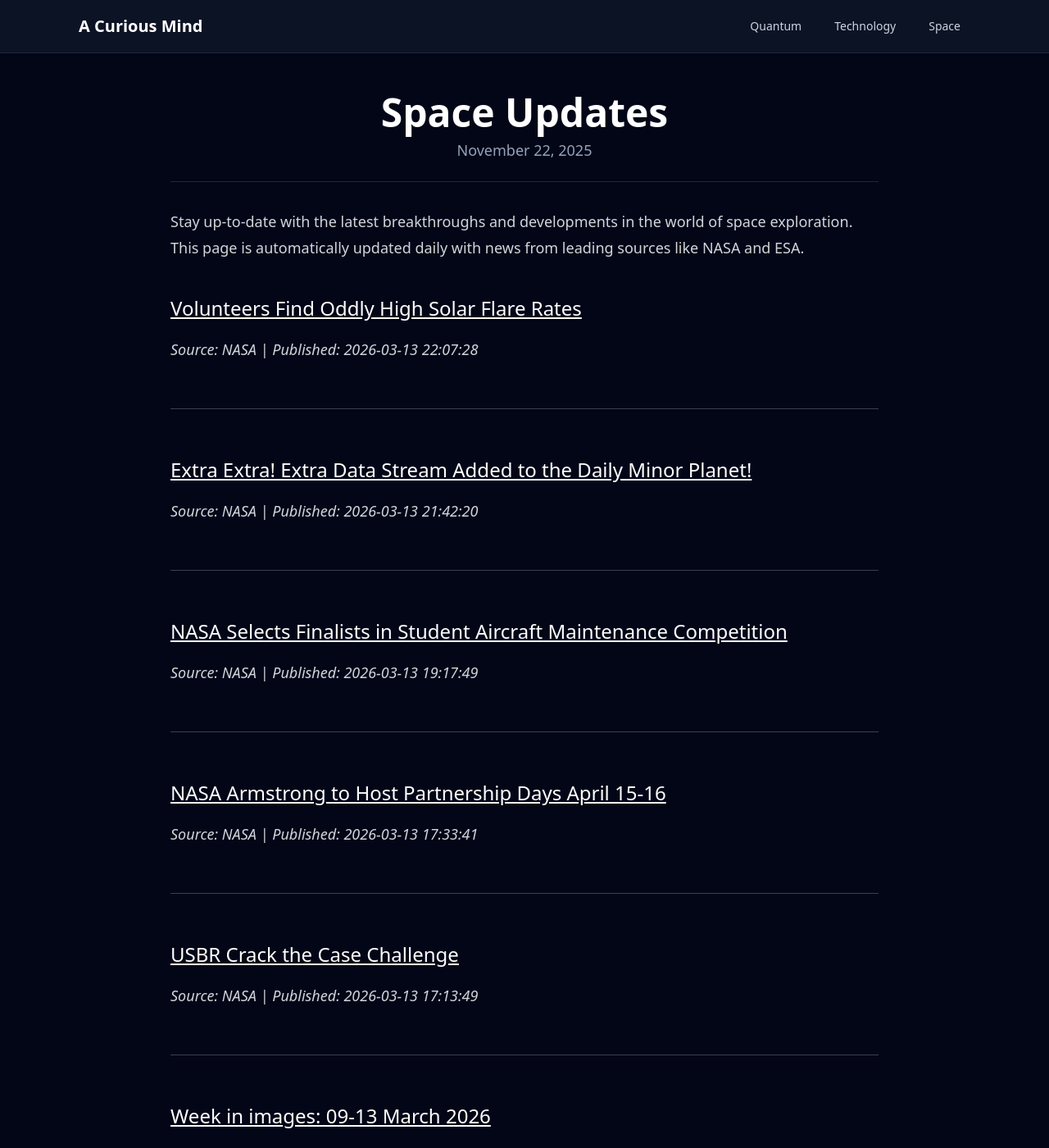
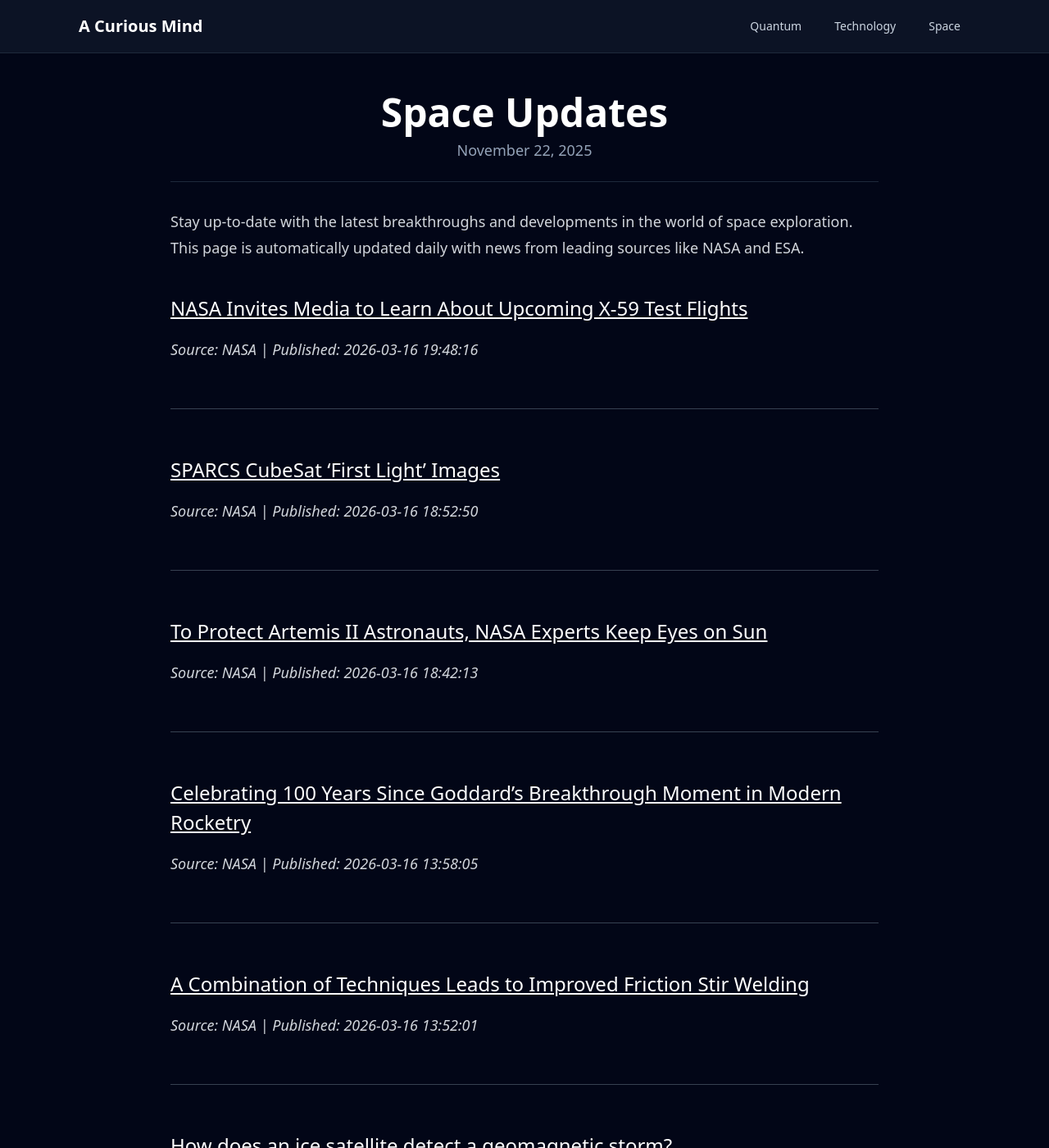
Before and after one commit to onehl7/onehl7.github.io, a Jekyll site: the page built from _posts/2025-11-22-space-updates.md, in a window 1280 px wide and 1400 px high. Shown: the whole window at 82% size. Built offline with Jekyll 4.4.1, drawn with Linux system fonts in a browser that asks for light colours; nearby versions of some CDN libraries; some of the changed text lies outside the part shown.

Commit message:
Update space news data

```diff
--- a/_data/space_news.json
+++ b/_data/space_news.json
@@ -1,33 +1,39 @@
 [
   {
     "source": "NASA",
-    "title": "Volunteers Find Oddly High Solar Flare Rates",
-    "link": "https://science.nasa.gov/get-involved/citizen-science/volunteers-find-oddly-high-solar-flare-rates/",
-    "published": "2026-03-13 22:07:28"
+    "title": "NASA Invites Media to Learn About Upcoming X-59 Test Flights",
+    "link": "https://www.nasa.gov/news-release/nasa-invites-media-to-learn-about-upcoming-x-59-test-flights/",
+    "published": "2026-03-16 19:48:16"
   },
   {
     "source": "NASA",
-    "title": "Extra Extra! Extra Data Stream Added to the Daily Minor Planet!",
-    "link": "https://science.nasa.gov/get-involved/citizen-science/extra-extra-extra-data-stream-added-to-the-daily-minor-planet/",
-    "published": "2026-03-13 21:42:20"
+    "title": "SPARCS CubeSat \u2018First Light\u2019 Images",
+    "link": "https://science.nasa.gov/photojournal/sparcs-cubesat-first-light-images/",
+    "published": "2026-03-16 18:52:50"
   },
   {
     "source": "NASA",
-    "title": "NASA\u00a0Selects\u00a0Finalists in\u00a0Student Aircraft Maintenance\u00a0Competition",
-    "link": "https://www.nasa.gov/aeronautics/nasa-selects-finalists-in-student-aircraft-maintenance-competition/",
-    "published": "2026-03-13 19:17:49"
+    "title": "To Protect Artemis II Astronauts, NASA Experts Keep Eyes\u00a0on Sun",
+    "link": "https://science.nasa.gov/missions/artemis/artemis-2/to-protect-artemis-ii-astronauts-nasa-experts-keep-eyes-on-sun/",
+    "published": "2026-03-16 18:42:13"
   },
   {
     "source": "NASA",
-    "title": "NASA Armstrong to Host Partnership Days April 15-16",
-    "link": "https://www.nasa.gov/news-release/nasa-armstrong-to-host-partnership-days-april-15-16/",
-    "published": "2026-03-13 17:33:41"
+    "title": "Celebrating 100 Years Since Goddard\u2019s Breakthrough Moment in Modern Rocketry",
+    "link": "https://www.nasa.gov/image-article/celebrating-100-years-since-goddards-breakthrough-moment-in-modern-rocketry/",
+    "published": "2026-03-16 13:58:05"
   },
   {
     "source": "NASA",
-    "title": "USBR Crack the Case Challenge",
-    "link": "https://www.nasa.gov/directorates/stmd/prizes-challenges-crowdsourcing-program/center-of-excellence-for-collaborative-innovation-coeci/usbr-crack-the-case-challenge/",
-    "published": "2026-03-13 17:13:49"
+    "title": "A Combination of Techniques Leads to Improved Friction Stir Welding",
+    "link": "https://www.nasa.gov/centers-and-facilities/nesc/a-combination-of-techniques-leads-to-improved-friction-stir-welding/",
+    "published": "2026-03-16 13:52:01"
+  },
+  {
+    "source": "ESA",
+    "title": "How does an ice satellite detect a geomagnetic storm?",
+    "link": "https://www.esa.int/Applications/Observing_the_Earth/FutureEO/CryoSat/How_does_an_ice_satellite_detect_a_geomagnetic_storm",
+    "published": "2026-03-16 08:00:00"
   },
   {
     "source": "ESA",
@@ -49,12 +55,6 @@
   },
   {
     "source": "ESA",
-    "title": "Smile arrives at Europe\u2019s Spaceport",
-    "link": "https://www.esa.int/Science_Exploration/Space_Science/Smile/Smile_arrives_at_Europe_s_Spaceport",
-    "published": "2026-03-09 11:00:00"
-  },
-  {
-    "source": "ESA",
     "title": "\u03b5psilon",
     "link": "https://www.esa.int/Science_Exploration/Human_and_Robotic_Exploration/epsilon",
     "published": "2026-01-21 12:54:00"
```
